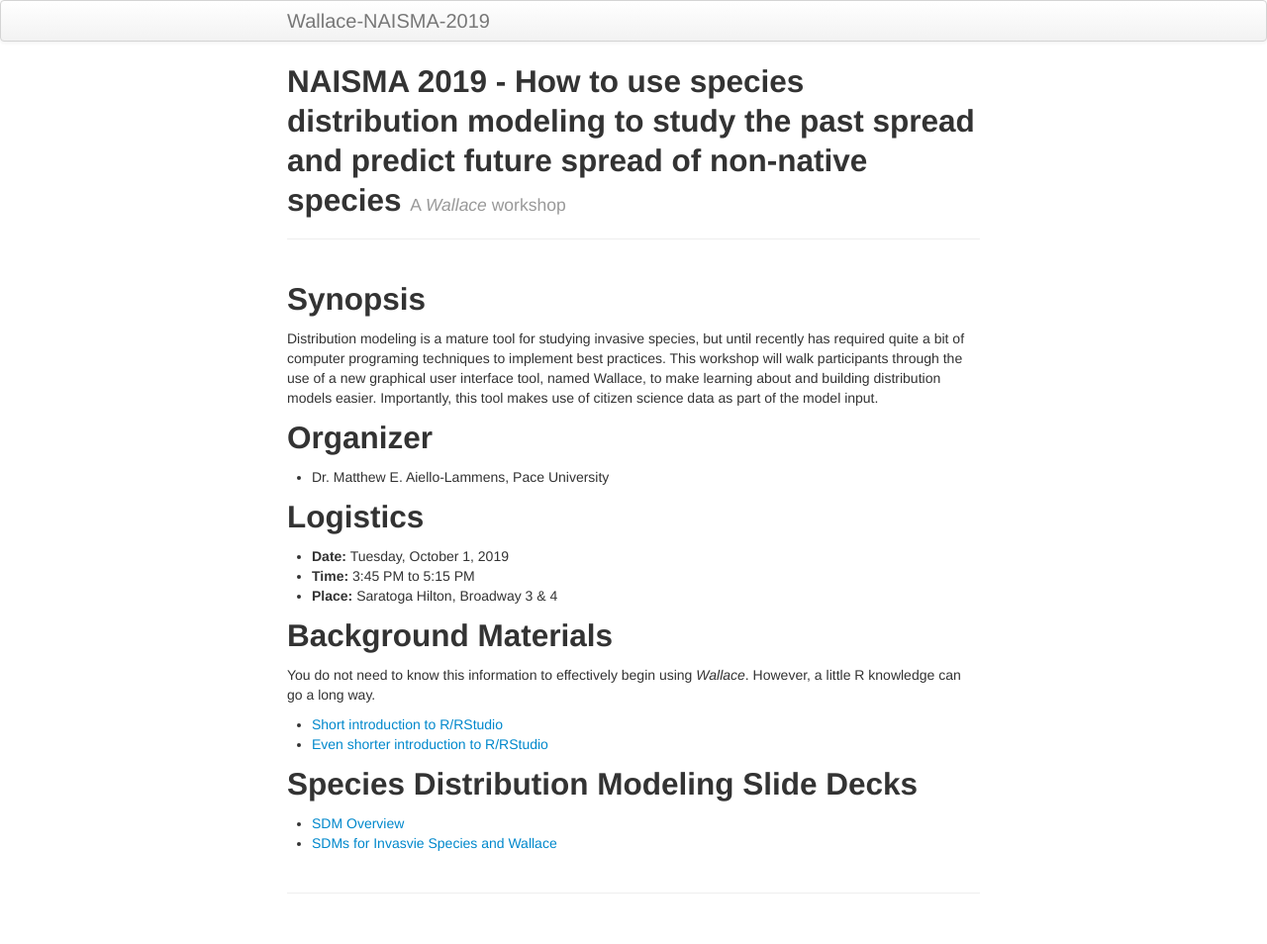
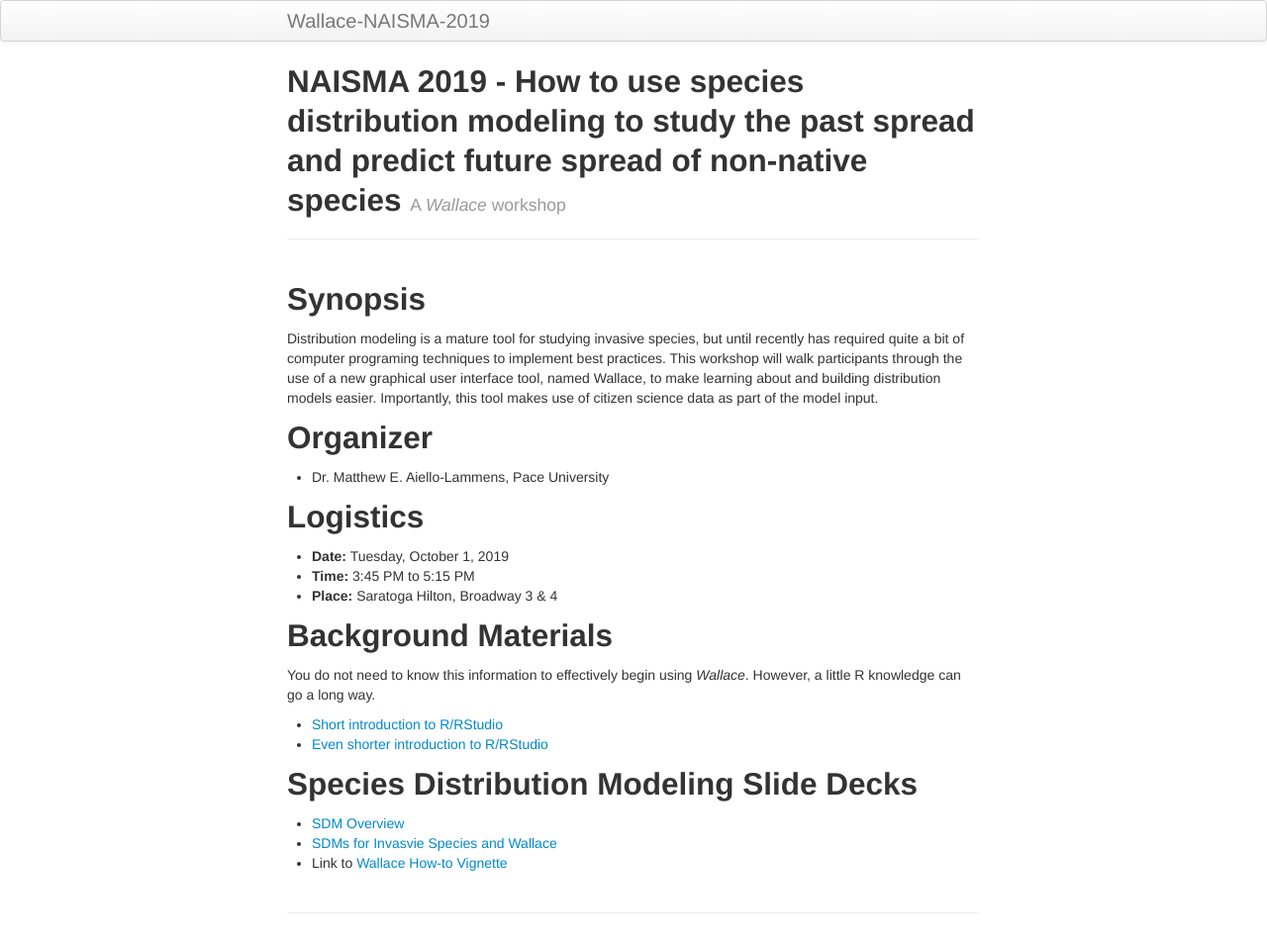
Before and after one commit to mlammens/Wallace-NAISMA-2019, a Jekyll site: the page built from index.md, in a window 1280 px wide. Shown: the whole page at 99% size. Built offline with Jekyll 4.4.1, drawn with Linux system fonts in a browser that asks for light colours.

Commit message:
Add link Wallace vignette

```diff
--- a/index.md
+++ b/index.md
@@ -32,3 +32,4 @@ You do not need to know this information to effectively begin using *Wallace*. H
 
 * [SDM Overview](https://mlammens.github.io/Wallace-NAISMA-2019/docs/SDM-Overview.pptx)
 * [SDMs for Invasvie Species and Wallace](https://mlammens.github.io/Wallace-NAISMA-2019/docs/Invasive-Species-SDMs.pptx)
+* Link to [Wallace How-to Vignette](https://wallaceecomod.github.io/vignettes/wallace_vignette.html)
```
